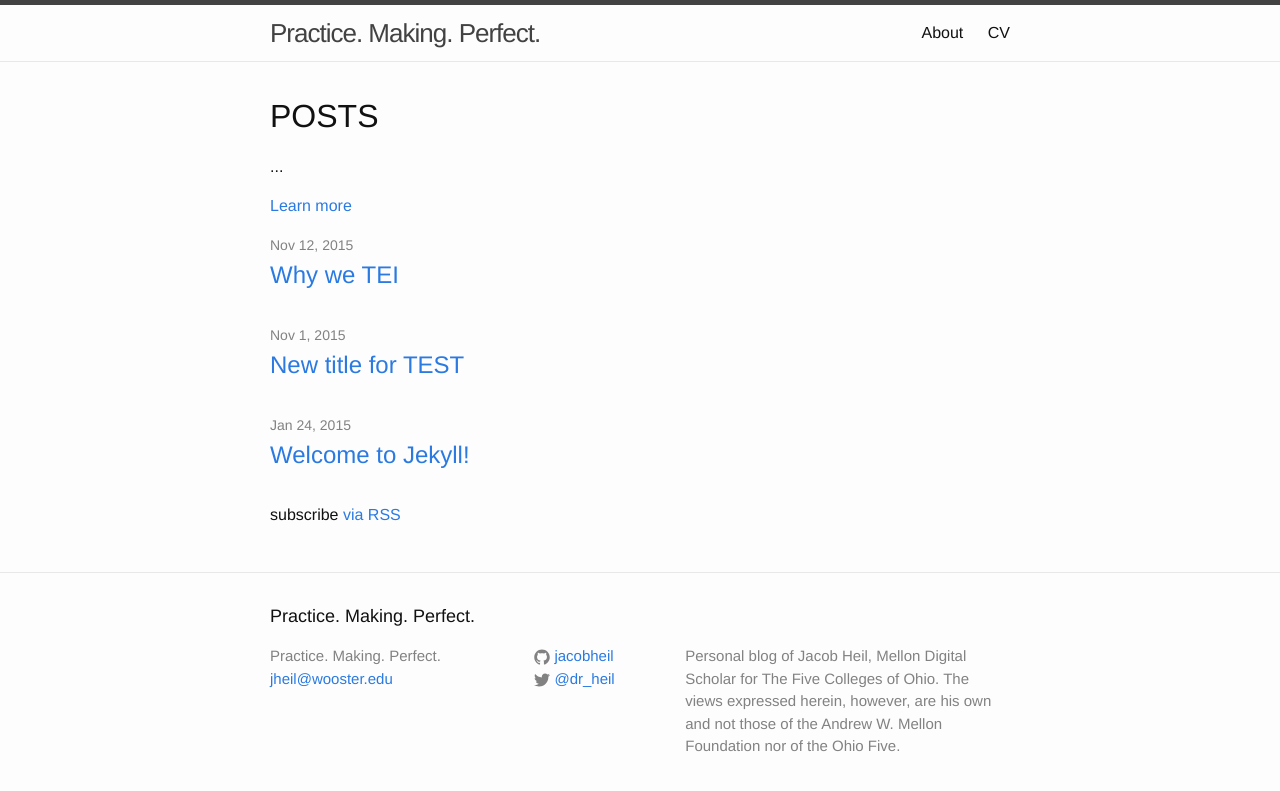
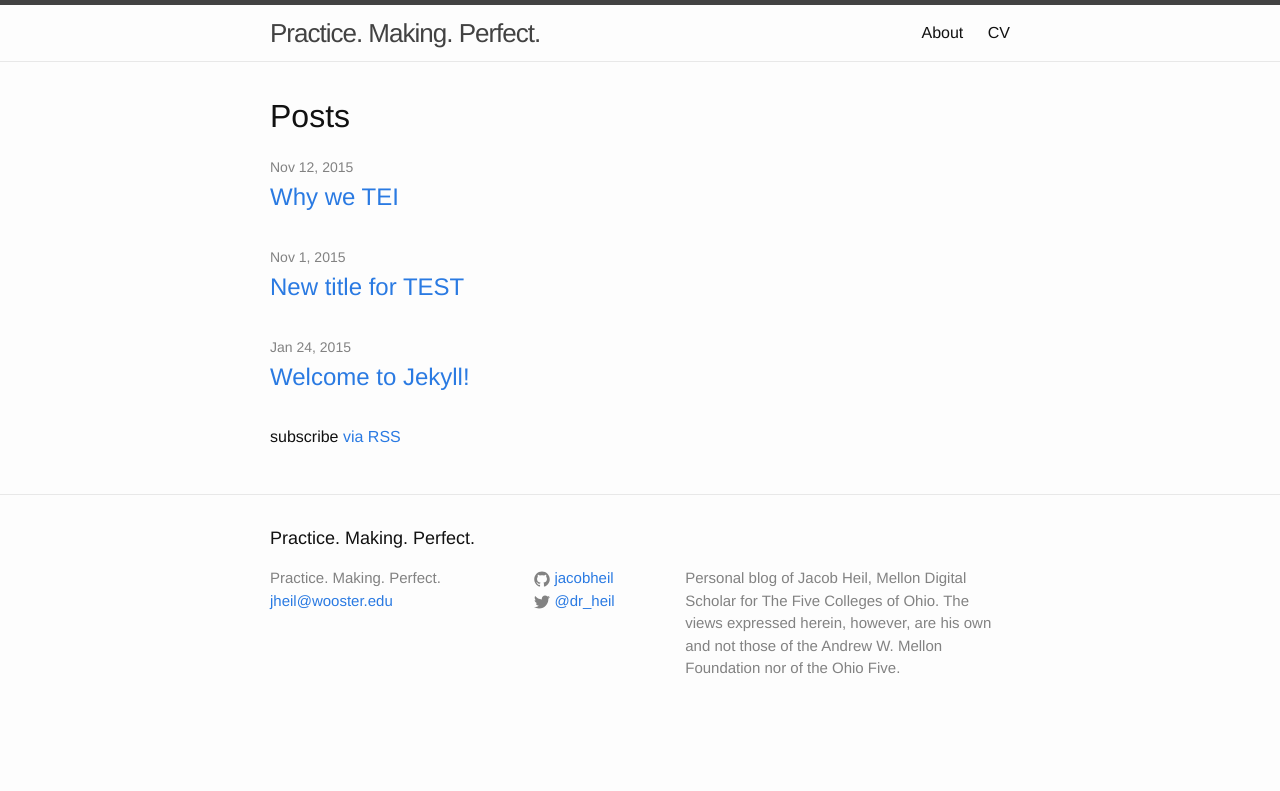
Before and after one commit to jacobheil/blog, a Jekyll site: the page built from index.html, in a window 1280 px wide. Shown: the top 791 px of the page. Built offline with Jekyll 4.4.1, drawn with Linux system fonts in a browser that asks for light colours.

Commit message:
removed bootstrap

```diff
--- a/index.html
+++ b/index.html
@@ -4,12 +4,7 @@ layout: default
 
 <div class="home">
 
-  <div class="jumbotron">
-  <h1>POSTS</h1>
-  <p>...</p>
-  <p><a class="btn btn-primary btn-lg" href="#" role="button">Learn more</a></p>
-</div>
-
+  <h1>Posts</h1>
 
 
 
```
